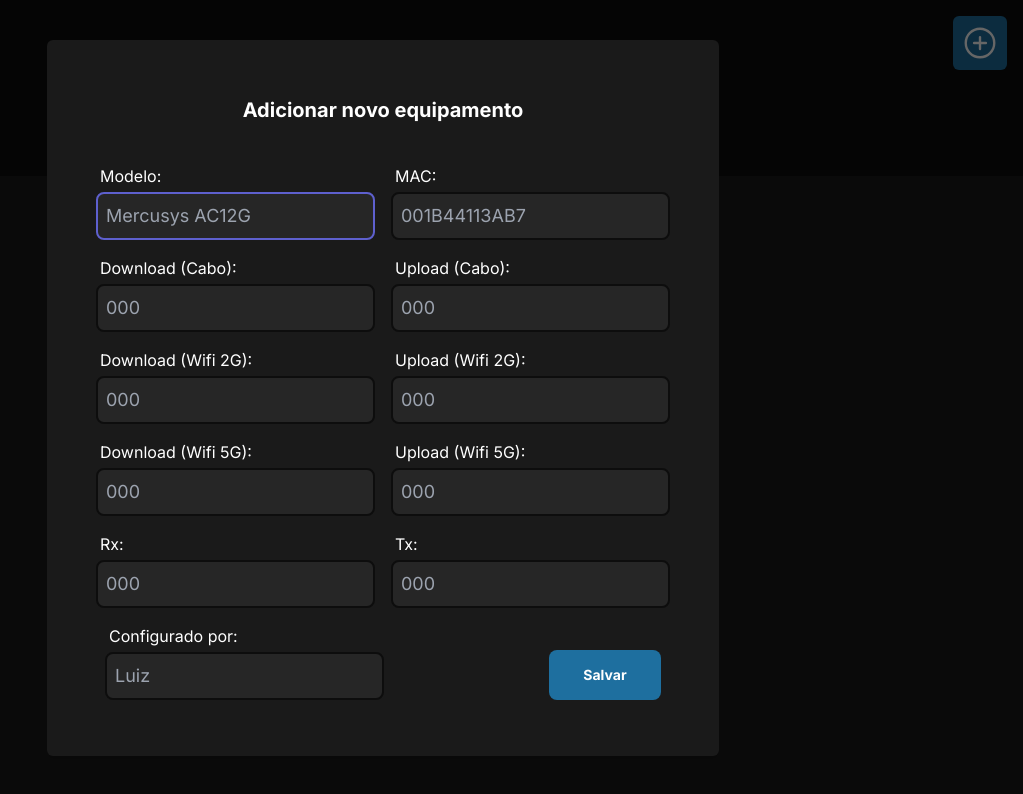
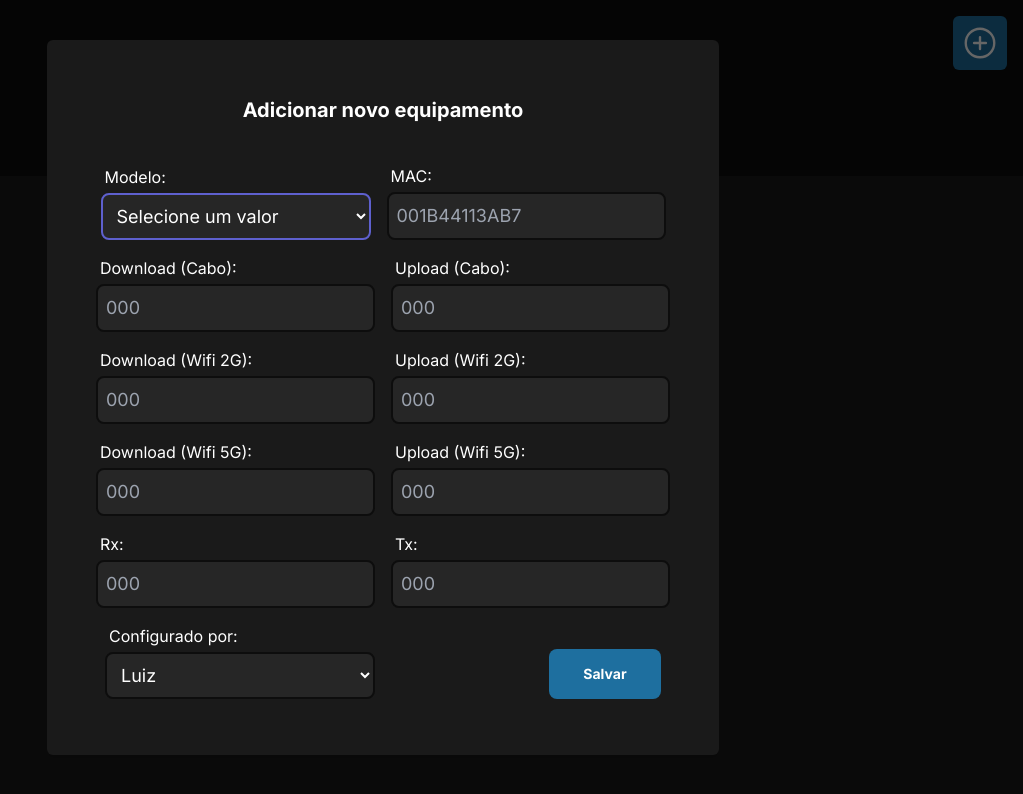
Before and after one commit to luizfranzon/router-vault, a Next.js app in the folder App/: page / in a window 1280 px wide. Both pictures are taken after a click on the button 1237 px from the left and 43 px from the top of the page. Shown: the top 794 px of the page, without its empty margins (257-1280 px from the left). Built offline with nearby package versions, Linux system fonts and the light colour scheme.

Commit message:
Finished this dam thing

```diff
--- a/App/package.json
+++ b/App/package.json
@@ -15,6 +15,7 @@
     "@types/react": "18.0.33",
     "@types/react-dom": "18.0.11",
     "autoprefixer": "10.4.14",
+    "axios": "^1.3.5",
     "date-fns": "^2.29.3",
     "next": "13.3.0",
     "phosphor-react": "^1.4.1",
--- a/App/src/components/Test.tsx
+++ /dev/null
@@ -1,7 +0,0 @@
-export function Test() {
-  return (
-    <div>
-      <h1>Test</h1>
-    </div>
-  )
-}
--- a/App/src/components/TriggerAddRouterButton.tsx
+++ b/App/src/components/TriggerAddRouterButton.tsx
@@ -1,7 +1,34 @@
 import * as Dialog from '@radix-ui/react-dialog'
+import axios from 'axios'
 import { PlusCircle } from 'phosphor-react'
+import { FormEvent } from 'react'
+import { toast } from 'react-toastify'
 
 export function TriggerAddRouterButton() {
+  function handleFormSubmit(event: FormEvent) {
+    event.preventDefault()
+    const formData = new FormData(event.target as HTMLFormElement)
+    const data = Object.fromEntries(formData)
+
+    axios.post('api/add', {
+      routerModel: data.routerModel,
+      macAddress: data.macAddress,
+      cableDownloadSpeed: data.cableDownloadSpeed,
+      cableUploadSpeed: data.cableUploadSpeed,
+      wifiDownloadSpeed2G: data.wifiDownloadSpeed2G,
+      wifiUploadSpeed2G: data.wifiUploadSpeed2G,
+      wifiDownloadSpeed5G: data.wifiDownloadSpeed5G,
+      wifiUploadSpeed5G: data.wifiUploadSpeed5G,
+      receivePower: data.receivePower,
+      transmitPower: data.transmitPower,
+      configuredBy: data.configuredBy,
+    })
+    notify()
+    window.location.reload()
+  }
+
+  const notify = () => toast('Roteador adicionado com sucesso!')
+
   return (
     <Dialog.Root>
       <Dialog.Trigger asChild>
@@ -16,6 +43,7 @@ export function TriggerAddRouterButton() {
             action="/api/add"
             method="POST"
             className="flex flex-col items-center py-7"
+            onSubmit={handleFormSubmit}
           >
             <p className="font-bold text-xl">Adicionar novo equipamento</p>
 
@@ -24,14 +52,21 @@ export function TriggerAddRouterButton() {
                 <label className="ml-1" htmlFor="routerModel">
                   Modelo:
                 </label>
-                <input
-                  className="bg-[#262626] rounded-lg text-lg p-2 border-2 border-very-dark-gray focus:outline-none focus:border-purple-1"
-                  type="text"
+                <select
+                  className="bg-[#262626] rounded-lg text-lg w-[270px] p-[10px] border-2 border-very-dark-gray focus:outline-none focus:border-purple-1"
                   name="routerModel"
                   id="routerModel"
-                  placeholder="Mercusys AC12G"
+                  placeholder="Selecione um valor"
                   required
-                />
+                >
+                  <option>Selecione um valor</option>
+                  <option value="Mercusys AC12G">Mercusys AC12G</option>
+                  <option value="FW323FAC">FW323FAC</option>
+                  <option value="Huawei-G8145V5-V2">Huawei-G8145V5-V2</option>
+                  <option value="Intelbras-121AC">Intelbras-121AC</option>
+                  <option value="Intelbras-RG1200">Intelbras-RG1200</option>
+                  <option value="Unee-MP-X421RQ-F">Unee-MP-X421RQ-F</option>
+                </select>
               </div>
 
               <div className="flex flex-col gap-1">
@@ -171,14 +206,17 @@ export function TriggerAddRouterButton() {
                 <label className="ml-1" htmlFor="configuredBy">
                   Configurado por:
                 </label>
-                <input
-                  className="bg-[#262626] rounded-lg text-lg p-2 border-2 border-very-dark-gray focus:outline-none focus:border-purple-1"
-                  type="text"
+                <select
+                  className="bg-[#262626] rounded-lg text-lg w-[270px] p-[10px] border-2 border-very-dark-gray focus:outline-none focus:border-purple-1"
                   name="configuredBy"
                   id="configuredBy"
                   placeholder="Luiz"
                   required
-                />
+                >
+                  <option value="Luiz">Luiz</option>
+                  <option value="Fabrício">Fabrício</option>
+                  <option value="Fabrício">Felipe</option>
+                </select>
               </div>
               <button className="flex items-center justify-center gap-2 text-sm bg-[#1E6F9F] w-28 h-[50px] rounded-lg font-bold hover:bg-[#115379] transition-colors">
                 Salvar
--- a/App/src/pages/_app.tsx
+++ b/App/src/pages/_app.tsx
@@ -1,6 +1,7 @@
 import '@/styles/globals.css'
 import type { AppProps } from 'next/app'
 import Head from 'next/head'
+import '@/styles/selected.css'
 
 export default function App({ Component, pageProps }: AppProps) {
   return (
--- /dev/null
+++ b/App/src/pages/api/add.ts
@@ -0,0 +1,44 @@
+import type { NextApiRequest, NextApiResponse } from 'next'
+import { PrismaClient } from '@prisma/client'
+
+const prisma = new PrismaClient()
+
+export default async function handler(
+  req: NextApiRequest,
+  res: NextApiResponse,
+) {
+  const {
+    routerModel,
+    macAddress,
+    cableDownloadSpeed,
+    cableUploadSpeed,
+    wifiDownloadSpeed2G,
+    wifiUploadSpeed2G,
+    wifiDownloadSpeed5G,
+    wifiUploadSpeed5G,
+    receivePower,
+    transmitPower,
+    configuredBy,
+  } = req.body
+
+  const router = await prisma.router.create({
+    data: {
+      routerModel,
+      macAddress,
+      cableDownloadSpeed: Number(cableDownloadSpeed),
+      cableUploadSpeed: Number(cableUploadSpeed),
+      wifiDownloadSpeed2G: Number(wifiDownloadSpeed2G),
+      wifiUploadSpeed2G: Number(wifiUploadSpeed2G),
+      wifiDownloadSpeed5G: Number(wifiDownloadSpeed5G),
+      wifiUploadSpeed5G: Number(wifiUploadSpeed5G),
+      receivePower: Number(receivePower),
+      transmitPower: Number(transmitPower),
+      configuredBy,
+      configuredAt: new Date(),
+    },
+  })
+  res.status(200).json({
+    Message: 'Equipamento adicionado com sucesso.',
+    Data: router,
+  })
+}
--- a/App/src/pages/index.tsx
+++ b/App/src/pages/index.tsx
@@ -31,10 +31,13 @@ export default function Home() {
           <div className="p-6 flex flex-col items-center bg-[#262626] max-w-[736px] m-auto mt-28 rounded-lg ju">
             <div className="flex flex-col items-center">
               <h2 className="text-2xl font-bold">
-                MAC: <span className="font-normal">{router?.macAddress}</span>
+                MAC:
+                <span className="font-normal select-all">
+                  {router?.macAddress}
+                </span>
               </h2>
               <span className="font-bold">
-                Modelo:{' '}
+                Modelo:
                 <span className="font-normal">{router?.routerModel}</span>
               </span>
             </div>
--- /dev/null
+++ b/App/src/styles/selected.css
@@ -0,0 +1,4 @@
+::selection {
+  color: #5ac1ed;
+  background: #064266;
+}
```
Also changed, not shown: 2 other files (tests, documents, lock files or other folders).
